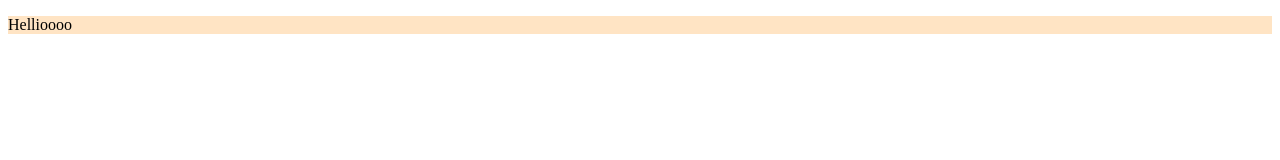
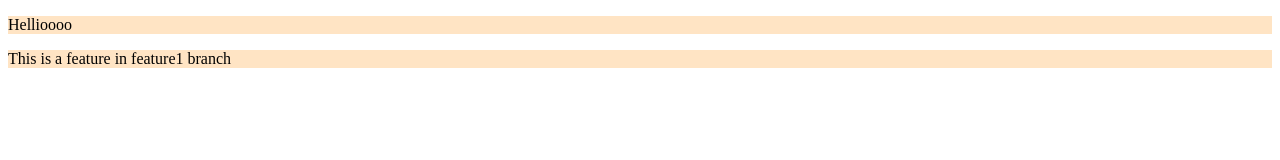
Before and after one commit to Vishwazeer/gitreposample, a plain HTML site: page index.html in a window 1280 px wide. Drawn offline with Linux system fonts and the light colour scheme.

Commit message:
New Feature

```diff
--- a/index.html
+++ b/index.html
@@ -8,5 +8,6 @@
 </head>
 <body>
     <p>Hellioooo</p>
+    <p>This is a feature in feature1 branch</p>
 </body>
 </html>
```
